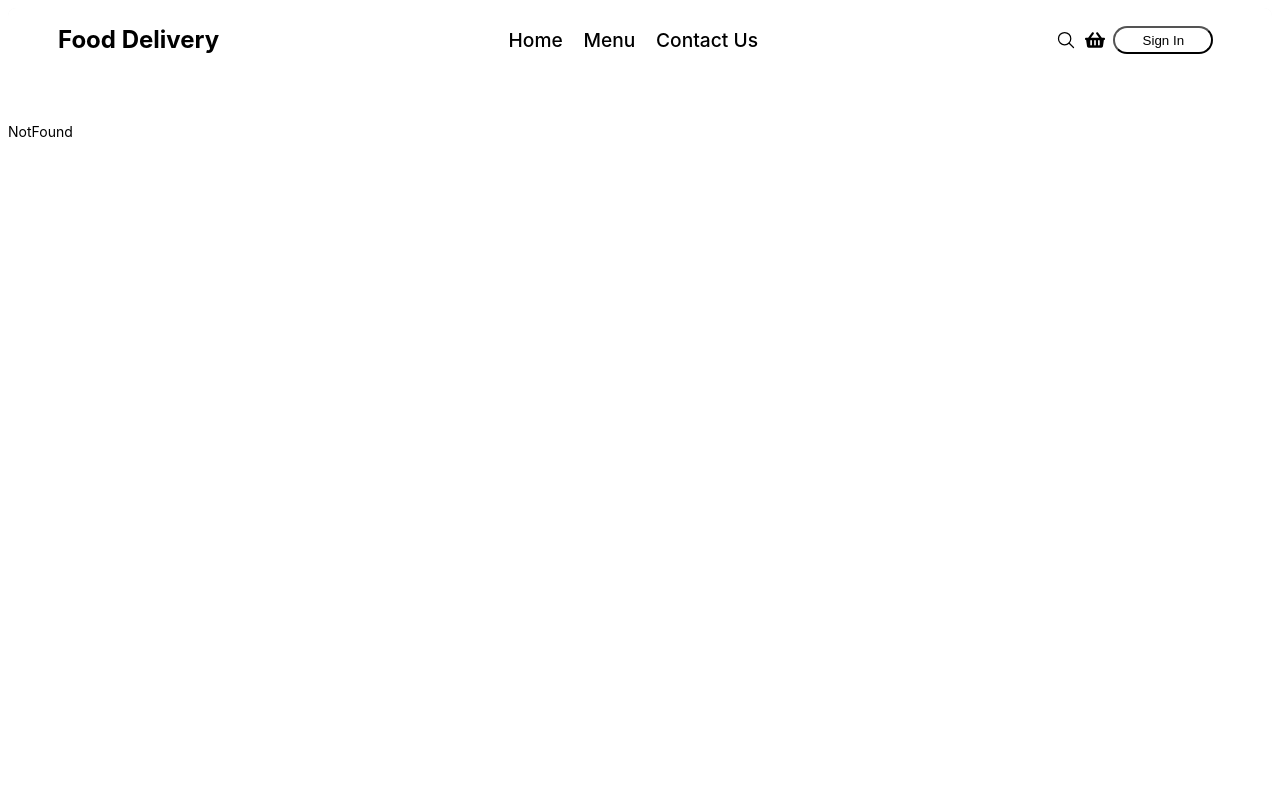
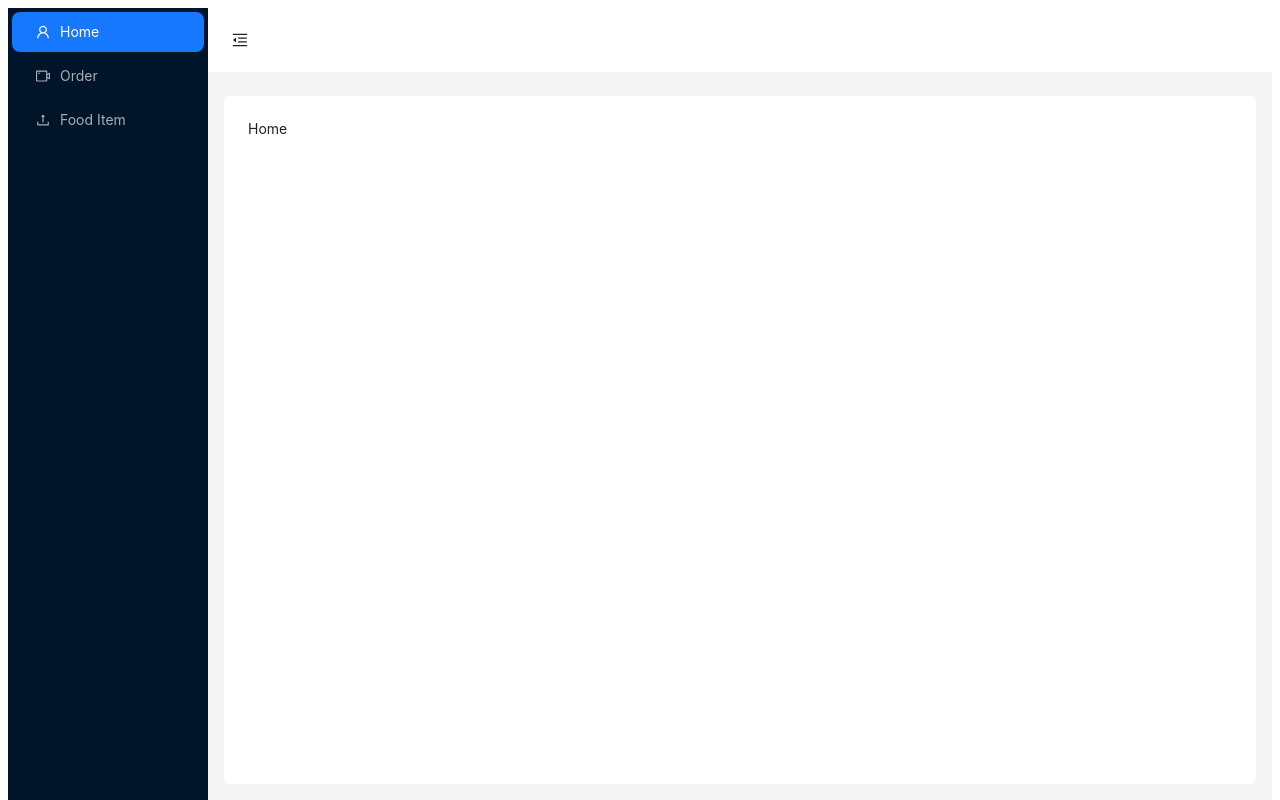
Before and after one commit to SyedMuhammadIzaan/FoodDeliveryApp, a React (Vite) app: page /admin in a window 1280 px wide. Shown: the top 800 px of the page. Built offline with nearby package versions, Linux system fonts and the light colour scheme.

Commit message:
make the admin page

```diff
--- a/src/App.jsx
+++ b/src/App.jsx
@@ -1,10 +1,13 @@
 import { Routes } from "react-router-dom";
 import ClientRoute from "./routes/ClientRoute.jsx";
+import AdminRoute from "./routes/AdminRoute.jsx";
 
 function App() {
 	return (
 		<Routes>
 			<>{ClientRoute()}</>
+			<>{AdminRoute()}</>
+
 			{/* Admin route (you can nest more under /admin if needed) */}
 			{/* <Route path="/admin" element={<AdminLayout />} /> */}
 		</Routes>
--- a/src/admin/layout/AdminLayout.jsx
+++ b/src/admin/layout/AdminLayout.jsx
@@ -7,6 +7,7 @@ import {
 	VideoCameraOutlined,
 } from "@ant-design/icons";
 import { Button, Layout, Menu, theme } from "antd";
+import { Outlet } from "react-router-dom";
 const { Header, Sider, Content } = Layout;
 
 const AdminLayout = () => {
@@ -16,7 +17,7 @@ const AdminLayout = () => {
 	} = theme.useToken();
 	return (
 		<div>
-			<Layout>
+			<Layout style={{width:"100",height:"100vh"}}>
 				<Sider trigger={null} collapsible collapsed={collapsed}>
 					<div className="demo-logo-vertical" />
 					<Menu
@@ -27,17 +28,17 @@ const AdminLayout = () => {
 							{
 								key: "1",
 								icon: <UserOutlined />,
-								label: "nav 1",
+								label: "Home",
 							},
 							{
 								key: "2",
 								icon: <VideoCameraOutlined />,
-								label: "nav 2",
+								label: "Order",
 							},
 							{
 								key: "3",
 								icon: <UploadOutlined />,
-								label: "nav 3",
+								label: "Food Item",
 							},
 						]}
 					/>
@@ -64,7 +65,7 @@ const AdminLayout = () => {
 							borderRadius: borderRadiusLG,
 						}}
 					>
-						Content
+						<Outlet />
 					</Content>
 				</Layout>
 			</Layout>
--- /dev/null
+++ b/src/admin/pages/Home.jsx
@@ -0,0 +1,8 @@
+
+const Home = () => {
+  return (
+    <div>Home</div>
+  )
+}
+
+export default Home
--- /dev/null
+++ b/src/admin/pages/Order.jsx
@@ -0,0 +1,9 @@
+import React from 'react'
+
+const Order = () => {
+  return (
+    <div>Order</div>
+  )
+}
+
+export default Order
--- /dev/null
+++ b/src/routes/AdminRoute.jsx
@@ -0,0 +1,17 @@
+import React from 'react'
+import AdminLayout from "../admin/layout/AdminLayout";
+import Home from '../admin/pages/Home';
+import { Route } from 'react-router-dom';
+import Order from '../admin/pages/Order';
+const AdminRoute = () => {
+  return (
+    <>
+        <Route path="/admin/" element={<AdminLayout />}>
+            <Route index element={<Home />} />
+            <Route path='order' element={<Order />} />
+        </Route>
+    </>
+  )
+}
+
+export default AdminRoute
--- a/src/routes/ClientRoute.jsx
+++ b/src/routes/ClientRoute.jsx
@@ -1,6 +1,6 @@
 // import React from "react";
 import { Route } from "react-router-dom";
-import ClientLayout from "../layout/clientLayout";
+import ClientLayout from "../layout/ClientLayout";
 import Home from "../pages/Home";
 import Menu from "../pages/Menu";
 import ContactUs from "../pages/ContactUs";
```
